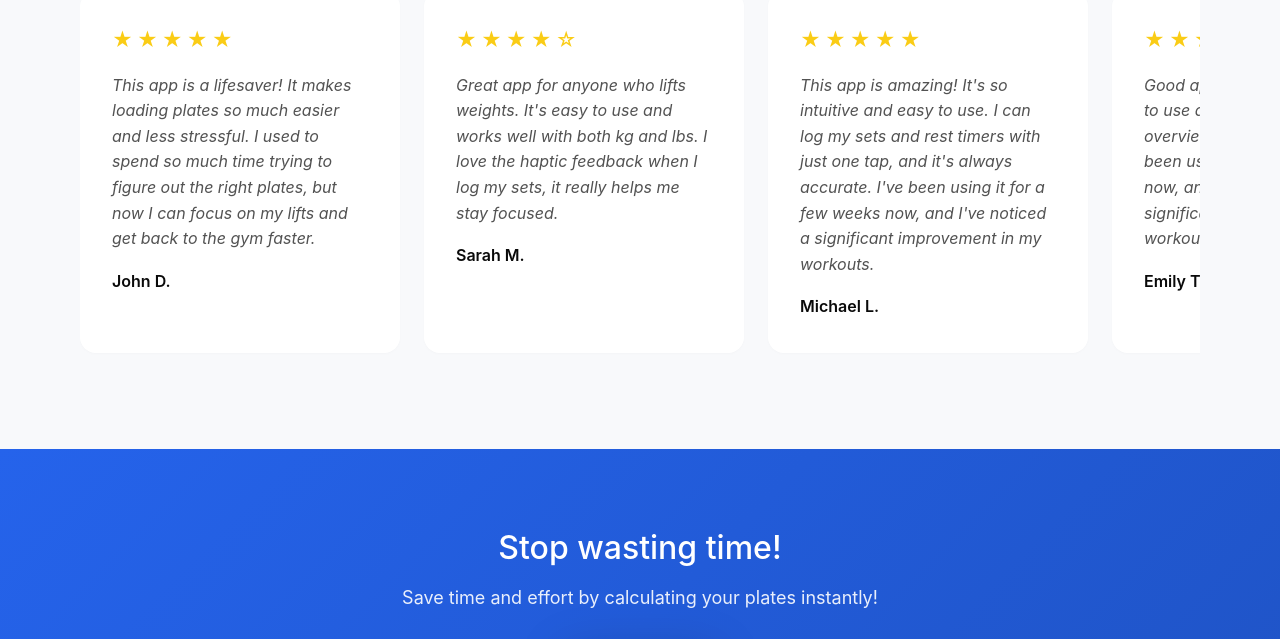
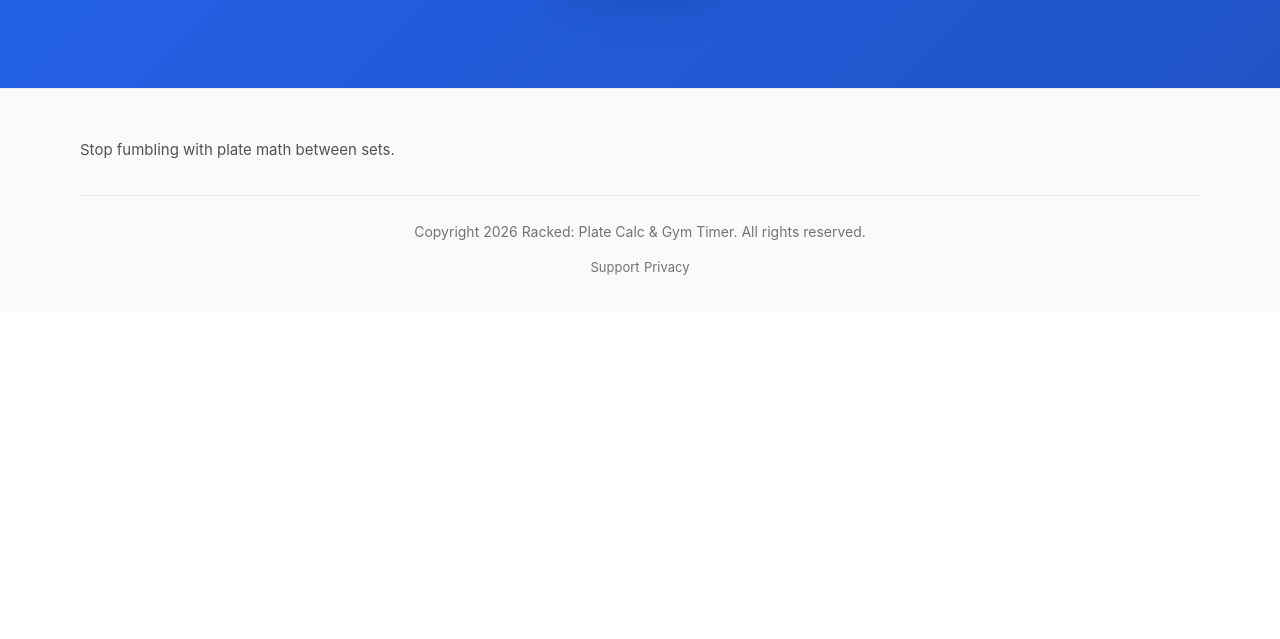
Before and after one commit to manuelteixeira/racked-site, a plain HTML site: page index.html in a window 1280 px wide. Shown: the part 2096-2735 px from the top of the page. After the commit the page ends 2408 px from the top, so only its background shows below. Drawn offline with Linux system fonts and the light colour scheme.

Commit message:
Remove placeholder reviews and fake rating until real reviews exist

```diff
--- a/index.html
+++ b/index.html
@@ -59,16 +59,6 @@
               <p class="hero-subtitle">Streamline your gym routine with instant plate calculations.</p>
               <div class="hero-cta">
                 <a href="https://apps.apple.com/app/id6771382120" class="cta-button cta-button-primary btn btn-primary">Download Now</a>
-              </div>
-              <div class="hero-rating">
-                <div class="rating-stars">
-                  <span class="star">★</span>
-                  <span class="star">★</span>
-                  <span class="star">★</span>
-                  <span class="star">★</span>
-                  <span class="star">★</span>
-                </div>
-                <p class="rating-text"><span class="rating-count">(100 reviews)</span></p>
               </div>
             </div>
           </div>
@@ -136,60 +126,6 @@
             </div>
           </div>
         </div>
-        <div id="reviews" class="testimonials-section testimonials-carousel">
-          <div class="container">
-            <div class="section-header">
-              <h2>What Users Say</h2>
-              <p class="section-description">Read reviews posted on the App Store.</p>
-            </div>
-            <div class="testimonials-scroll">
-              <div class="testimonial-card">
-                <div class="testimonial-rating">
-                  <span class="star">★</span>
-                  <span class="star">★</span>
-                  <span class="star">★</span>
-                  <span class="star">★</span>
-                  <span class="star">★</span>
-                </div>
-                <p class="testimonial-quote">This app is a lifesaver! It makes loading plates so much easier and less stressful. I used to spend so much time trying to figure out the right plates, but now I can focus on my lifts and get back to the gym faster.</p>
-                <p class="testimonial-author">John D.</p>
-              </div>
-              <div class="testimonial-card">
-                <div class="testimonial-rating">
-                  <span class="star">★</span>
-                  <span class="star">★</span>
-                  <span class="star">★</span>
-                  <span class="star">★</span>
-                  <span class="star">☆</span>
-                </div>
-                <p class="testimonial-quote">Great app for anyone who lifts weights. It's easy to use and works well with both kg and lbs. I love the haptic feedback when I log my sets, it really helps me stay focused.</p>
-                <p class="testimonial-author">Sarah M.</p>
-              </div>
-              <div class="testimonial-card">
-                <div class="testimonial-rating">
-                  <span class="star">★</span>
-                  <span class="star">★</span>
-                  <span class="star">★</span>
-                  <span class="star">★</span>
-                  <span class="star">★</span>
-                </div>
-                <p class="testimonial-quote">This app is amazing! It's so intuitive and easy to use. I can log my sets and rest timers with just one tap, and it's always accurate. I've been using it for a few weeks now, and I've noticed a significant improvement in my workouts.</p>
-                <p class="testimonial-author">Michael L.</p>
-              </div>
-              <div class="testimonial-card">
-                <div class="testimonial-rating">
-                  <span class="star">★</span>
-                  <span class="star">★</span>
-                  <span class="star">★</span>
-                  <span class="star">★</span>
-                  <span class="star">☆</span>
-                </div>
-                <p class="testimonial-quote">Good app for beginners. It's easy to use and provides a good overview of your workout. I've been using it for a few weeks now, and I've noticed a significant improvement in my workouts.</p>
-                <p class="testimonial-author">Emily T.</p>
-              </div>
-            </div>
-          </div>
-        </div>
         <div id="download" class="download-section">
           <div class="container">
             <div class="download-content">
```
